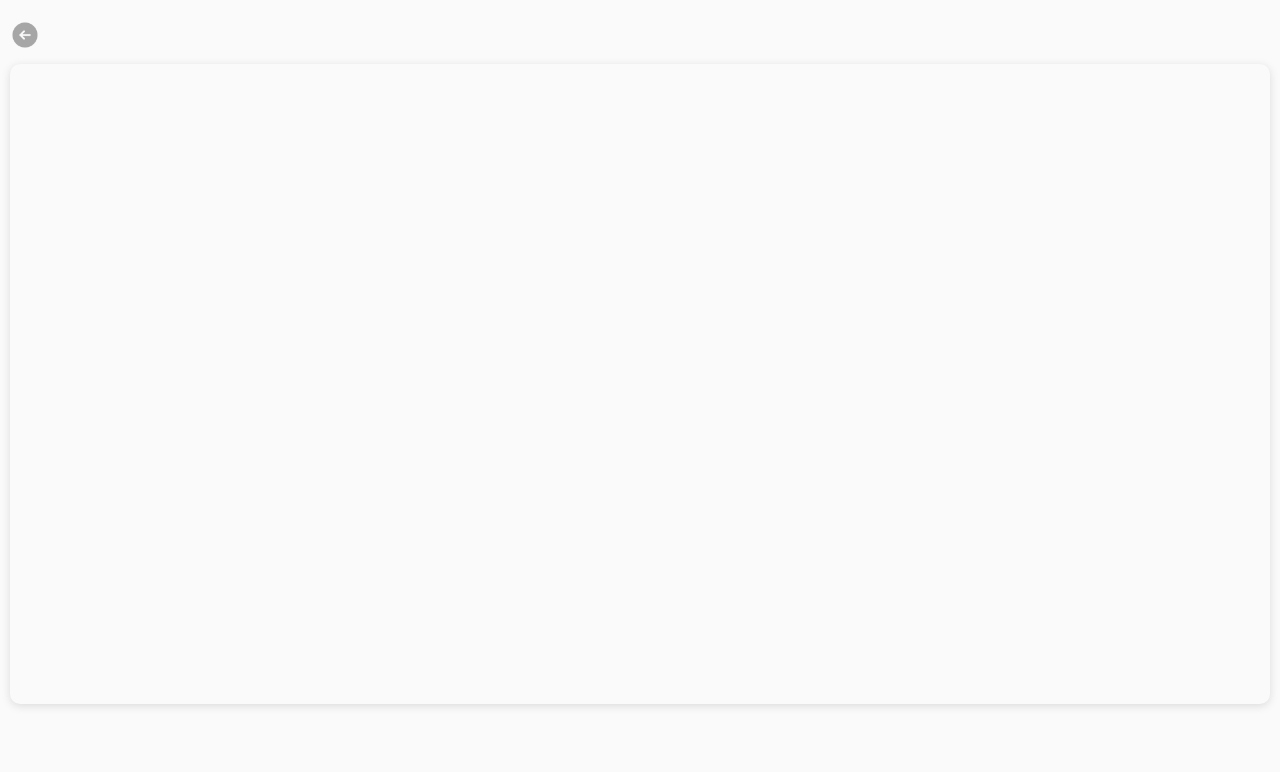
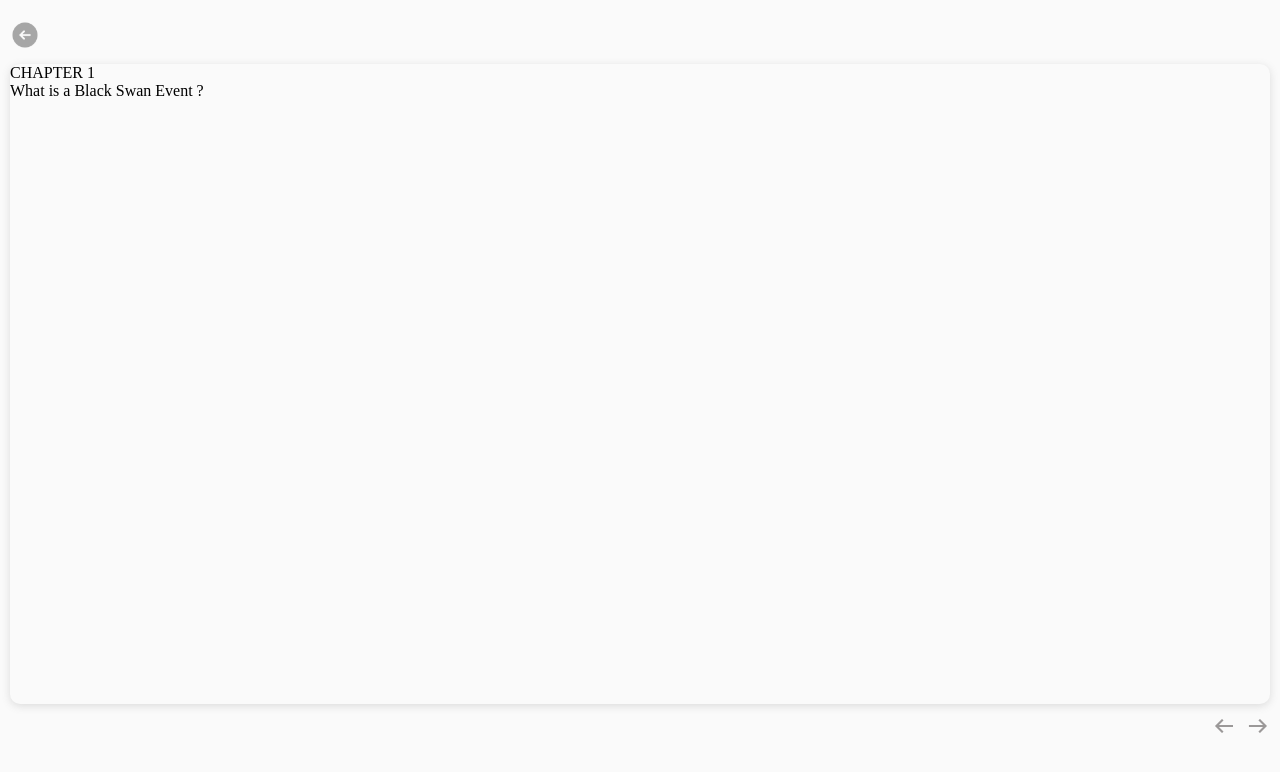
Before and after one commit to GaryGosh/mural-inc, a React (Create React App) app: page /read in a window 1280 px wide. Shown: the top 772 px of the page. Built offline with nearby package versions, Linux system fonts and the light colour scheme.

Commit message:
added nav buttons

```diff
--- a/src/Player.css
+++ b/src/Player.css
@@ -13,3 +13,15 @@
   width: 30px;
   height: 30px;
 }
+
+.nav-btns {
+  margin: 10px;
+}
+
+.nav-btn-wrapper {
+  text-align: right;
+}
+
+.nav-btn-wrapper > img:first-child {
+  margin-right: 10px;
+}
--- a/src/Player.js
+++ b/src/Player.js
@@ -1,13 +1,39 @@
-import React from "react";
+import React, { useEffect, useState } from "react";
 import "./Player.css";
 import BackIcon from "./assets/back-btn.png";
+import NextPage from "./assets/right.png";
+import PrevPage from "./assets/left.png";
 import { useNavigate } from "react-router-dom";
+import { BLACK_SWAN } from "./assets/books/BlackSwan";
 
 function Player() {
   const navigate = useNavigate();
+  const [bookData, setBookData] = useState(null);
+  const [currentIndex, setCurrentIndex] = useState(1);
+
+  useEffect(() => {
+    BLACK_SWAN.forEach((page) => {
+      if (currentIndex === page.slide) {
+        console.log(page);
+        setBookData(page);
+      }
+    });
+  }, [currentIndex]);
 
   const goBack = () => {
     navigate("/", {});
+  };
+
+  const goToNextPage = () => {
+    if (currentIndex <= BLACK_SWAN.length) {
+      setCurrentIndex(currentIndex + 1);
+    }
+  };
+
+  const goToPrevPage = () => {
+    if (currentIndex >= 0) {
+      setCurrentIndex(currentIndex - 1);
+    }
   };
 
   return (
@@ -20,7 +46,34 @@ function Player() {
           onClick={() => goBack()}
         />
       </div>
-      <div className="book"></div>
+      <div className="book">
+        <div>
+          {bookData && bookData.type === "chapterTitle" ? (
+            <>
+              <div key={bookData.title}>{bookData.title}</div>
+              <div key={bookData.slide}>{bookData.mainBody}</div>
+            </>
+          ) : (
+            <div>{bookData && bookData.mainBody}</div>
+          )}
+        </div>
+      </div>
+      <div className="nav-btns">
+        <div className="nav-btn-wrapper">
+          <img
+            className="prev-page"
+            src={PrevPage}
+            alt="prev"
+            onClick={() => goToPrevPage()}
+          />
+          <img
+            className="next-page"
+            src={NextPage}
+            alt="next"
+            onClick={() => goToNextPage()}
+          />
+        </div>
+      </div>
     </div>
   );
 }
--- a/src/assets/books/BlackSwan.js
+++ b/src/assets/books/BlackSwan.js
@@ -1,4 +1,4 @@
-export const blackSwan = [
+export const BLACK_SWAN = [
   {
     title: "CHAPTER 1",
     mainBody: "What is a Black Swan Event ?",
```
Also changed, not shown: src/assets/left.png (added), src/assets/right.png (added).
